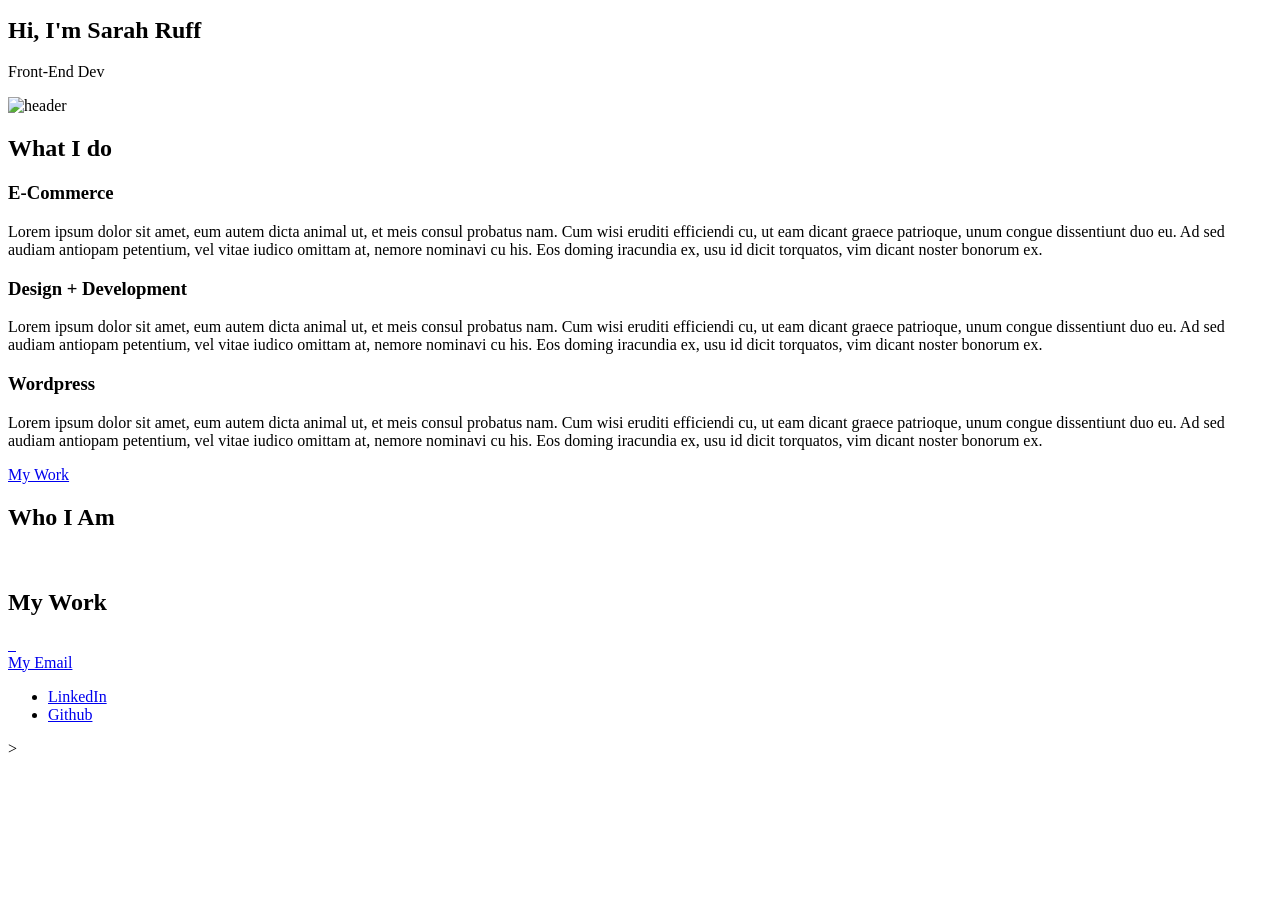
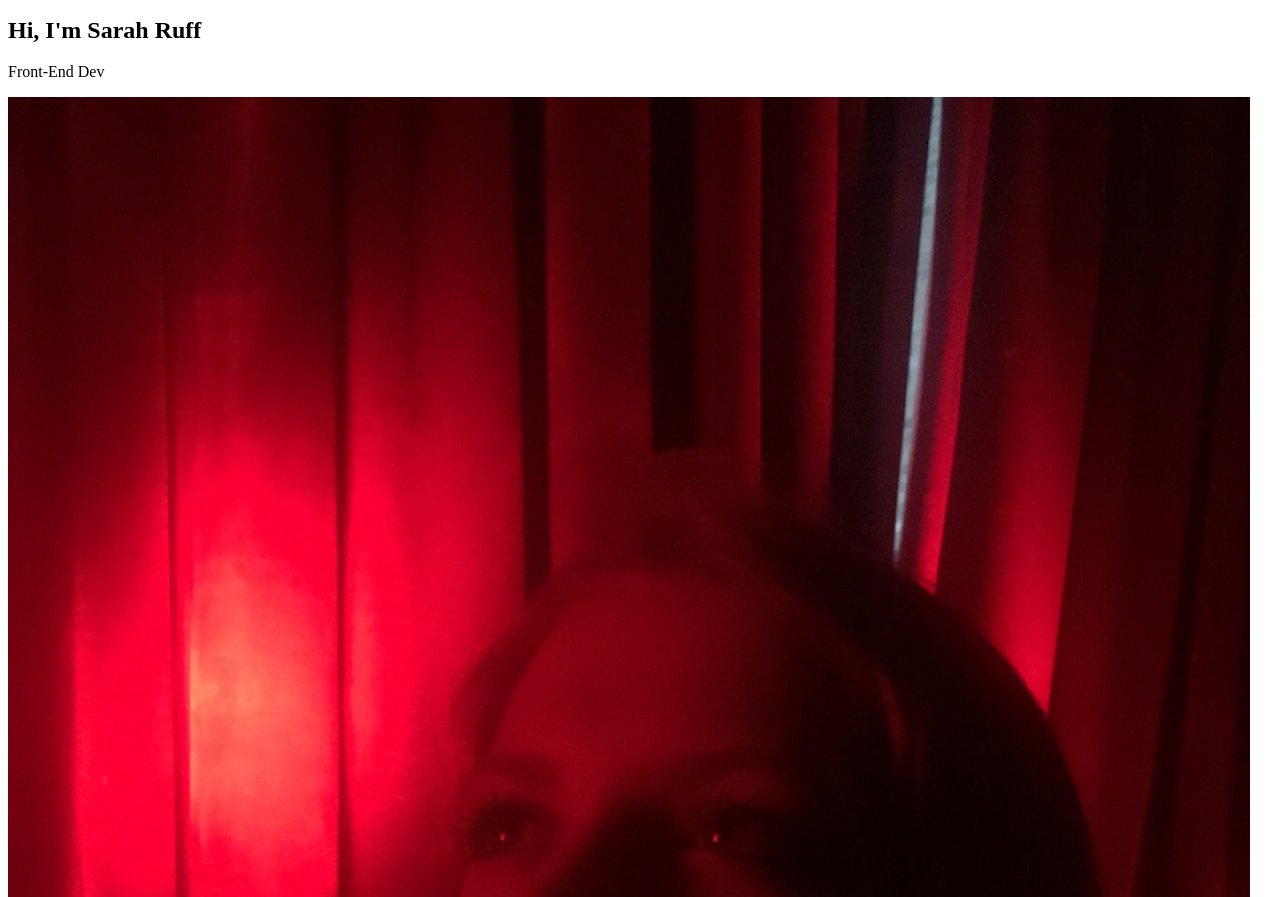
Before and after one commit to sruff3/Portfolio, a plain HTML site: page index.html in a window 1280 px wide. Shown: the part 1068-1965 px from the top of the page. Before the commit the page ends 1834 px from the top, so only its background shows below. Drawn offline with Linux system fonts and the light colour scheme.

Commit message:
Update index.html

```diff
--- a/index.html
+++ b/index.html
@@ -34,7 +34,7 @@
                 Hi, I'm <strong>Sarah Ruff</strong>
             </h1>
             <p class="section__subtitle section__subtitle--intro">Front-End Dev</p>
-            <img src="/Users/sarahruff/Downloads/headshot.jpeg" alt="header">
+            <img src="https://github.com/sruff3/Portfolio/blob/8f189655400be79b8bee738268c391ebd66dc4e6/5467654D-3D92-4A91-A83F-727D933A18DA.jpeg" alt="header">
         </section>
 
         <!-------------- SERVICES ---------------->
```
